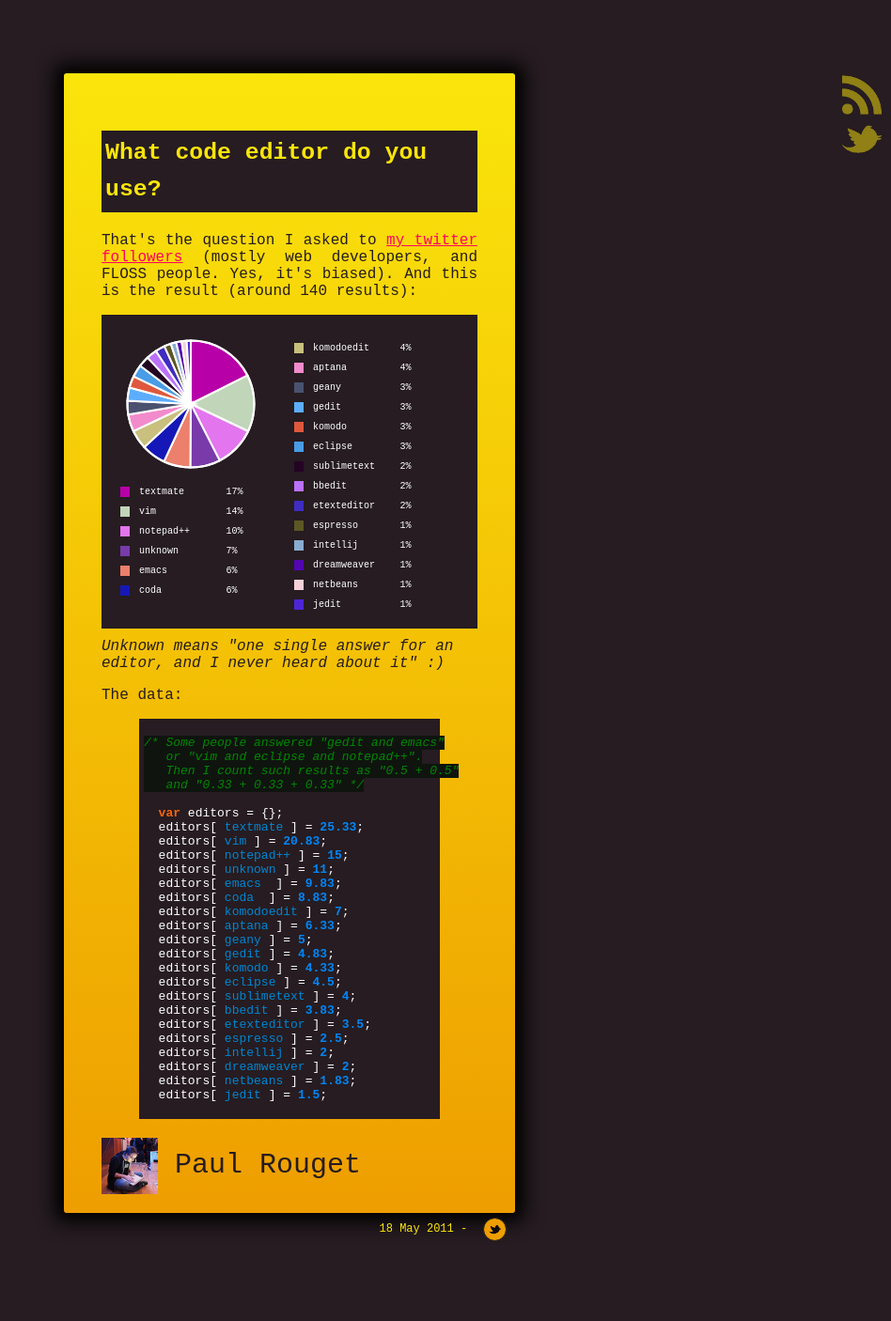
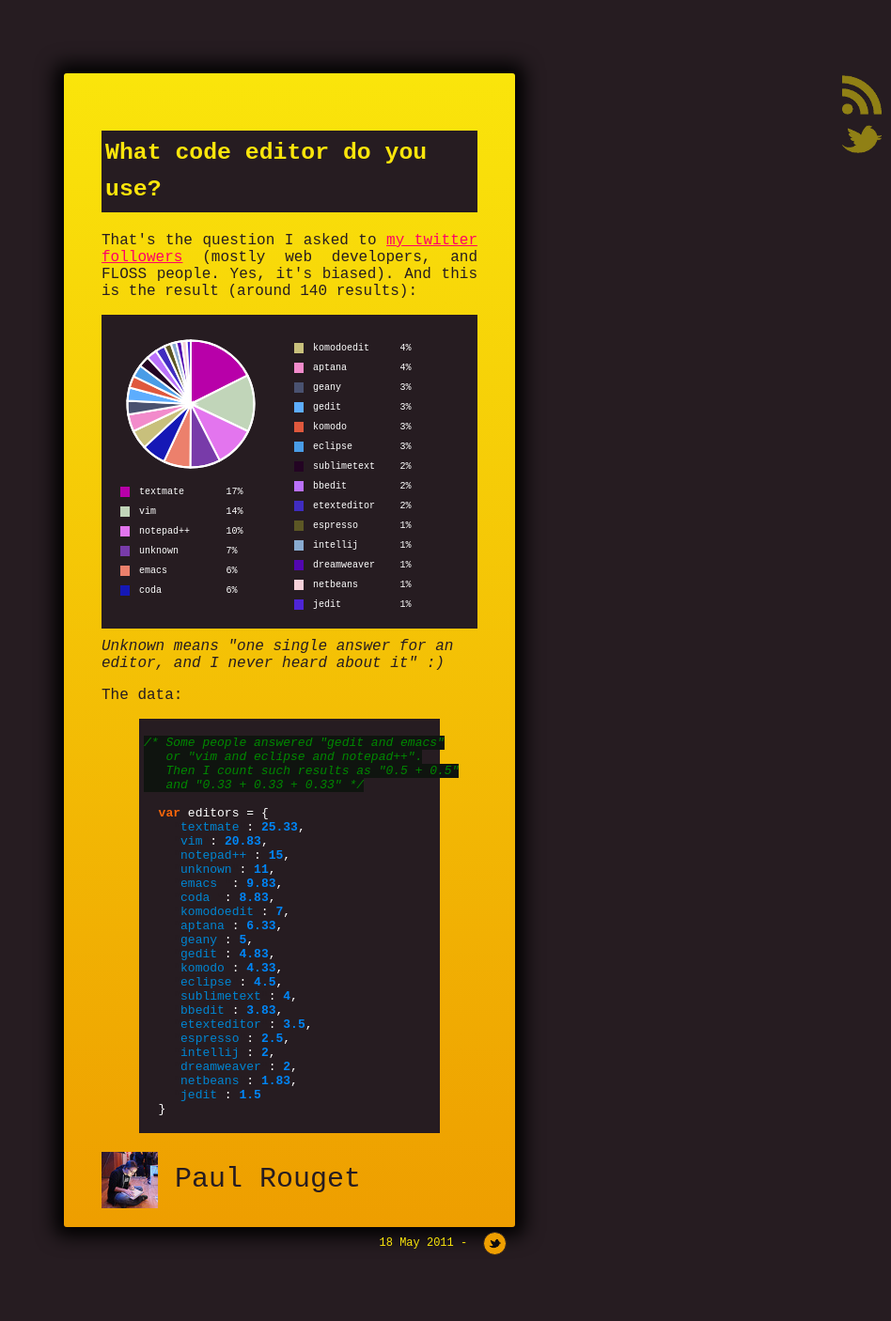
Before and after one commit to paulrouget/paulrouget.github.com, a Jekyll site: the page built from _posts/2011-05-18-editors.html, in a window 1280 px wide. Shown: the whole page at 94% size, without its empty margins (332-1280 px from the left). Built offline with Jekyll 4.4.1, drawn with Linux system fonts in a browser that asks for light colours; some web fonts are replaced.

Commit message:
david fix

```diff
--- a/_posts/2011-05-18-editors.html
+++ b/_posts/2011-05-18-editors.html
@@ -40,27 +40,28 @@
 </style>
 
 <script>
-  var editors = {};
-  editors["textmate"] = 25.33;
-  editors["vim"] = 20.83;
-  editors["notepad++"] = 15;
-  editors["unknown"] = 11;
-  editors["emacs "] = 9.83;
-  editors["coda "] = 8.83;
-  editors["komodoedit"] = 7;
-  editors["aptana"] = 6.33;
-  editors["geany"] = 5;
-  editors["gedit"] = 4.83;
-  editors["komodo"] = 4.33;
-  editors["eclipse"] = 4.5;
-  editors["sublimetext"] = 4;
-  editors["bbedit"] = 3.83;
-  editors["etexteditor"] = 3.5;
-  editors["espresso"] = 2.5;
-  editors["intellij"] = 2;
-  editors["dreamweaver"] = 2;
-  editors["netbeans"] = 1.83;
-  editors["jedit"] = 1.5;
+  var editors = {
+    "textmate": 25.33,
+    "vim": 20.83,
+    "notepad++": 15,
+    "unknown": 11,
+    "emacs ": 9.83,
+    "coda ": 8.83,
+    "komodoedit": 7,
+    "aptana": 6.33,
+    "geany": 5,
+    "gedit": 4.83,
+    "komodo": 4.33,
+    "eclipse": 4.5,
+    "sublimetext": 4,
+    "bbedit": 3.83,
+    "etexteditor": 3.5,
+    "espresso": 2.5,
+    "intellij": 2,
+    "dreamweaver": 2,
+    "netbeans": 1.83,
+    "jedit": 1.5
+  }
 
 
   var total = 0;
@@ -127,25 +128,26 @@
    Then I count such results as "0.5 + 0.5"
    and "0.33 + 0.33 + 0.33" */
 
-  var editors = {};
-  editors["textmate"] = 25.33;
-  editors["vim"] = 20.83;
-  editors["notepad++"] = 15;
-  editors["unknown"] = 11;
-  editors["emacs "] = 9.83;
-  editors["coda "] = 8.83;
-  editors["komodoedit"] = 7;
-  editors["aptana"] = 6.33;
-  editors["geany"] = 5;
-  editors["gedit"] = 4.83;
-  editors["komodo"] = 4.33;
-  editors["eclipse"] = 4.5;
-  editors["sublimetext"] = 4;
-  editors["bbedit"] = 3.83;
-  editors["etexteditor"] = 3.5;
-  editors["espresso"] = 2.5;
-  editors["intellij"] = 2;
-  editors["dreamweaver"] = 2;
-  editors["netbeans"] = 1.83;
-  editors["jedit"] = 1.5;
+  var editors = {
+    "textmate": 25.33,
+    "vim": 20.83,
+    "notepad++": 15,
+    "unknown": 11,
+    "emacs ": 9.83,
+    "coda ": 8.83,
+    "komodoedit": 7,
+    "aptana": 6.33,
+    "geany": 5,
+    "gedit": 4.83,
+    "komodo": 4.33,
+    "eclipse": 4.5,
+    "sublimetext": 4,
+    "bbedit": 3.83,
+    "etexteditor": 3.5,
+    "espresso": 2.5,
+    "intellij": 2,
+    "dreamweaver": 2,
+    "netbeans": 1.83,
+    "jedit": 1.5
+  }
 {% endhighlight %}
```
